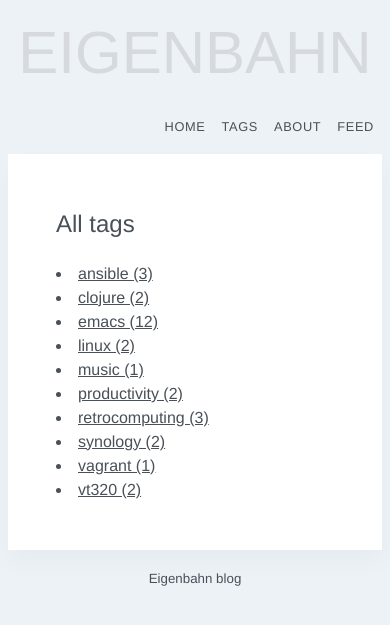
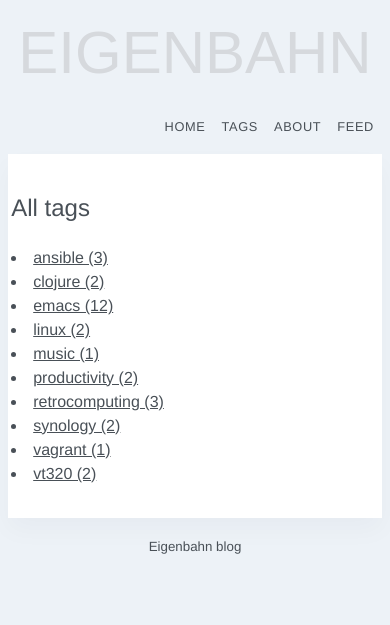
Before and after one commit to p3r7/blog, a Jekyll site: the page built from _pages/tags.md, in a window 390 px wide. Shown: the top 625 px of the page. Built offline with Jekyll 4.4.1, drawn with Linux system fonts in a browser that asks for light colours; some web fonts are replaced.

Commit message:
Less post padding for smaller screens

```diff
--- a/_sass/_layout.scss
+++ b/_sass/_layout.scss
@@ -153,7 +153,11 @@ a.site-title:hover {
     padding: 2rem 3rem;
     -webkit-box-shadow: 0 0.75rem 1.5rem rgba(18, 38, 63, 0.03);
     box-shadow: 0 0.75rem 1.5rem rgba(18, 38, 63, 0.03);
-
+}
+@media (max-width: 700px) {
+    .post {
+        padding: 1rem 0.2rem;
+    }
 }
 
 .card {
```
